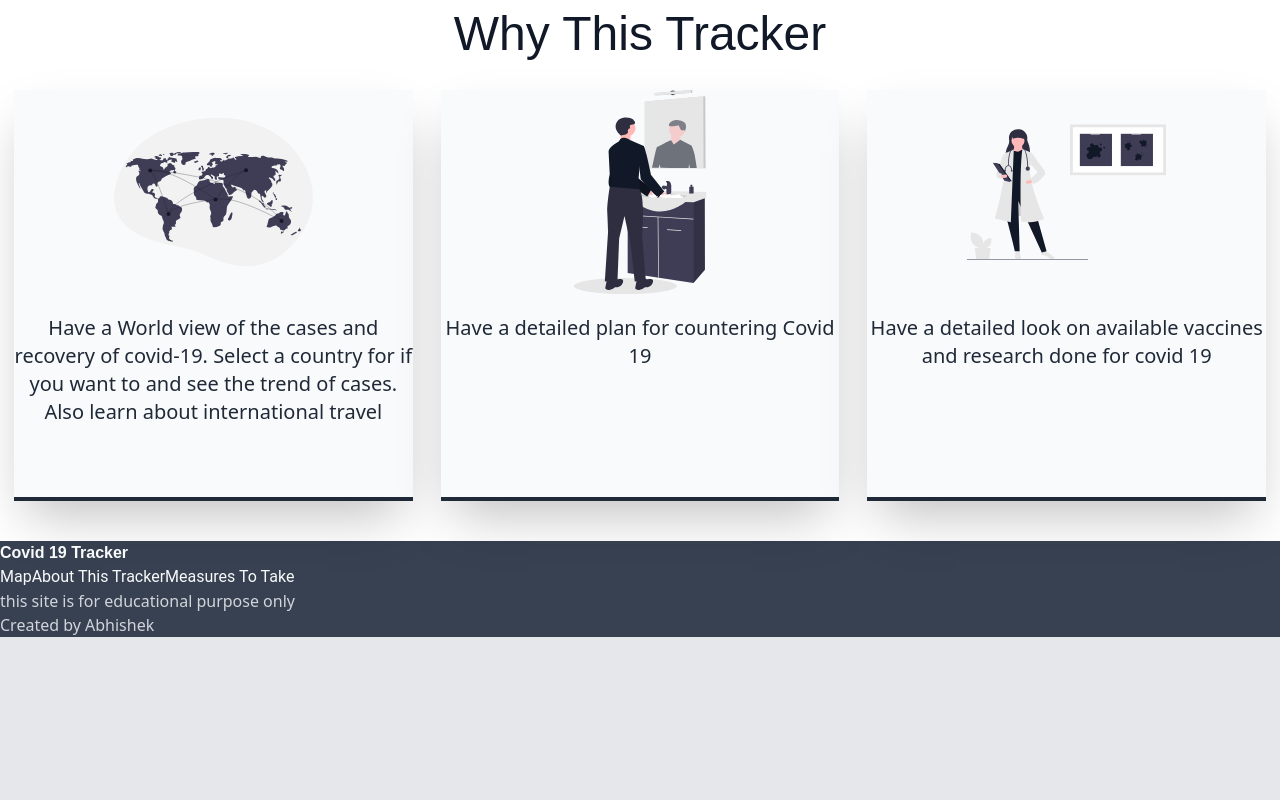
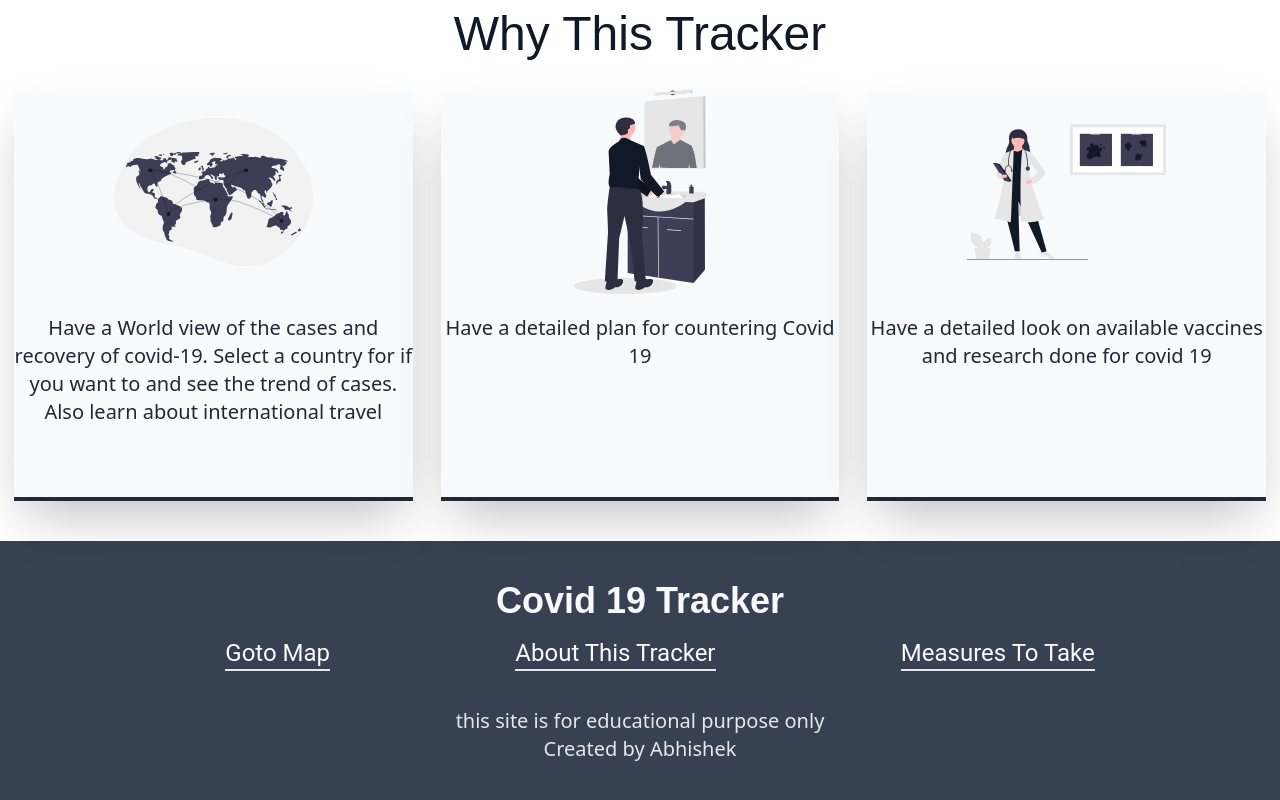
Before and after one commit to AbhishekRauthan/NextCovid, a Next.js app: page / in a window 1280 px wide. Shown: the part 502-1302 px from the top of the page. Before the commit the page ends 1139 px from the top, so only its background shows below. Built offline with nearby package versions, Linux system fonts and the light colour scheme.

Commit message:
done with footer

```diff
--- a/components/Footer.tsx
+++ b/components/Footer.tsx
@@ -3,14 +3,14 @@ import { FC } from "react";
 const Footer: FC = () => {
   return (
     <footer className="bg-gray-700">
-      <div className="container mx-auto grid xs:grid-cols-1 xs:py-10 text-gray-50   xs:text-center">
-        <h1 className="xs:text-xl font-source font-bold">Covid 19 Tracker</h1>
-        <ul className="flex xs:flex-col xs:my-4 xs:align-middle">
-          <li className="footer-link">Map</li>
-          <li className="footer-link xs:mt-3">About this tracker</li>
-          <li className="footer-link xs:mt-3">Measures to Take</li>
+      <div className="container mx-auto py-10 sm:py-10 text-gray-50 text-center">
+        <h1 className="text-xl sm:text-3xl md:text-4xl font-source font-bold">Covid 19 Tracker</h1>
+        <ul className="flex flex-col md:flex-row items-center md:items-baseline md:justify-evenly text-center my-4">
+          <li className="footer-link md:ml-10">goto Map</li>
+          <li className="footer-link mt-3 md:m-0">About this tracker</li>
+          <li className="footer-link mt-3 md:m-0">Measures to Take</li>
         </ul>
-        <p className="xs:text-sm xs:mt-2 text-gray-300">this site is for educational purpose only <br/> Created by Abhishek</p>
+        <p className="text-sm md:text-lg lg:text-xl mt-2 md:pt-5 text-gray-200">this site is for educational purpose only <br/> Created by Abhishek</p>
       </div>
     </footer>
   );
--- a/components/Hero.tsx
+++ b/components/Hero.tsx
@@ -3,7 +3,7 @@ const Hero = () => {
     <div className="xs:w-72 w-10/12 md:w-11/12 lg:h-full lg:w-9/12 mx-auto my-10">
       <div className="shadow-2xl text-center bg-white flex xs:p-5  xs:flex-col-reverse lg:h-2/5 xs:my-5 mx-auto">
         <div className="flex flex-col sm:my-10 sm:w-1/2 md:my-auto md:pb-9">
-          <h1 className="text-3xl md:text-4xl lg:text-5xl capitalize  font-source text-gray-900 xs:pt-4">
+          <h1 className="text-3xl sm:pt-8 md:text-4xl lg:text-5xl capitalize  font-source text-gray-900 xs:pt-4">
             Covid 19 tracker
           </h1>
           <p className="xs:text-md md:text-lg lg:text-xl text-gray-700 xs:pt-2 sm:mt-3 font-roboto">
--- a/styles/main.css
+++ b/styles/main.css
@@ -13,19 +13,5 @@ body {
 }
 
 .footer-link {
-  @apply capitalize block w-max xs:text-lg font-roboto cursor-pointer  xs:self-center  xs:border-b-2;
+  @apply capitalize block w-max text-lg sm:text-xl md:text-2xl font-roboto cursor-pointer  self-center border-b-2;
 }
-
-.shadow-bottom {
-  position: relative;
-}
-
-.shadow-bottom::before {
-  content: "";
-  position: absolute;
-  background-color: red;
-  top: 120%;
-  left: 0;
-  width: 100%;
-  height: 50%;
-}
```
